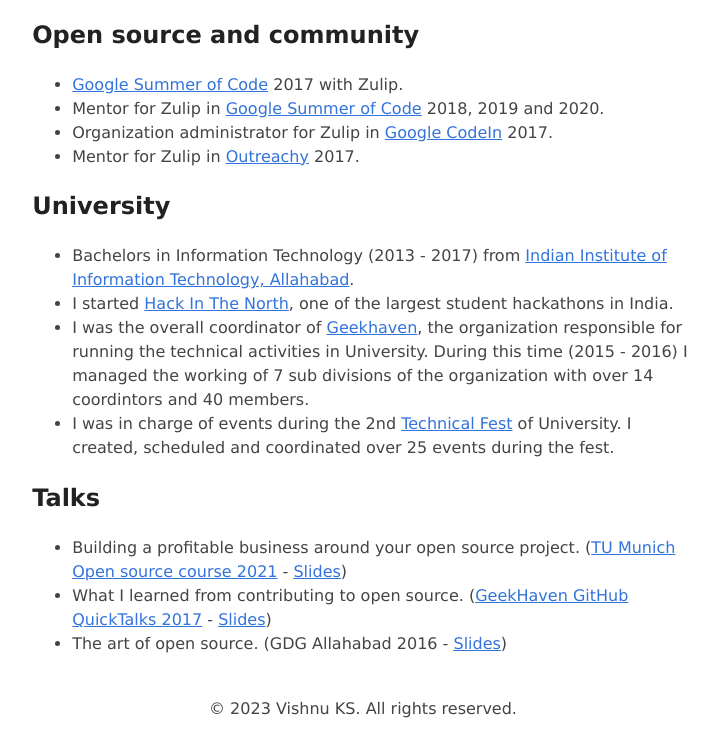
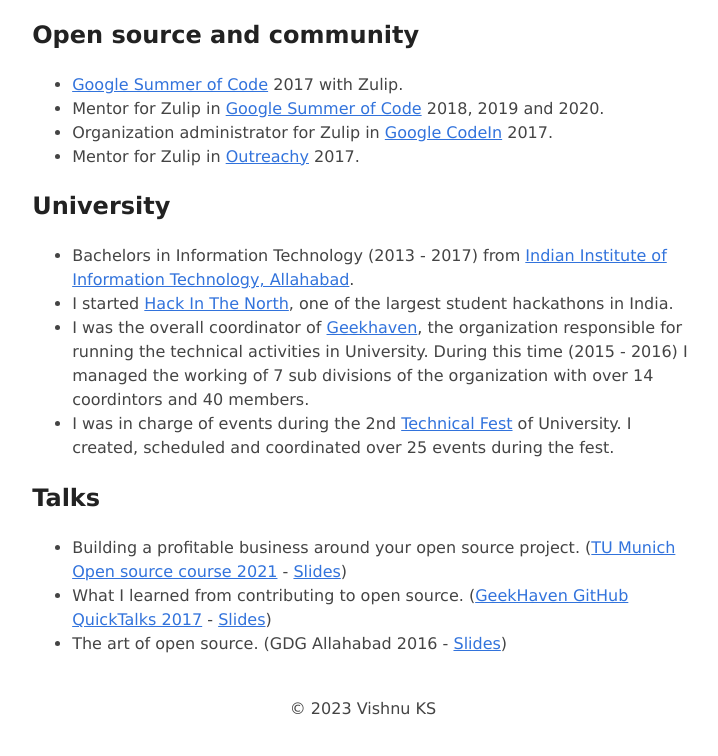
Before and after one commit to hackerkid/blog3, an Astro site: page / in a window 1280 px wide. Shown: the part 462-1218 px from the top of the page, without its empty margins (277-995 px from the left). Built offline with nearby package versions, Linux system fonts and the light colour scheme; Astro itself is replaced by a stand-in of ours.

Commit message:
Remove all rights reserved.

```diff
--- a/src/components/Footer.astro
+++ b/src/components/Footer.astro
@@ -3,7 +3,7 @@
 ---
 
 <footer>
-	&copy; {today.getFullYear()} Vishnu KS. All rights reserved.
+	&copy; {today.getFullYear()} Vishnu KS
 </footer>
 <style>
 	footer {
```
